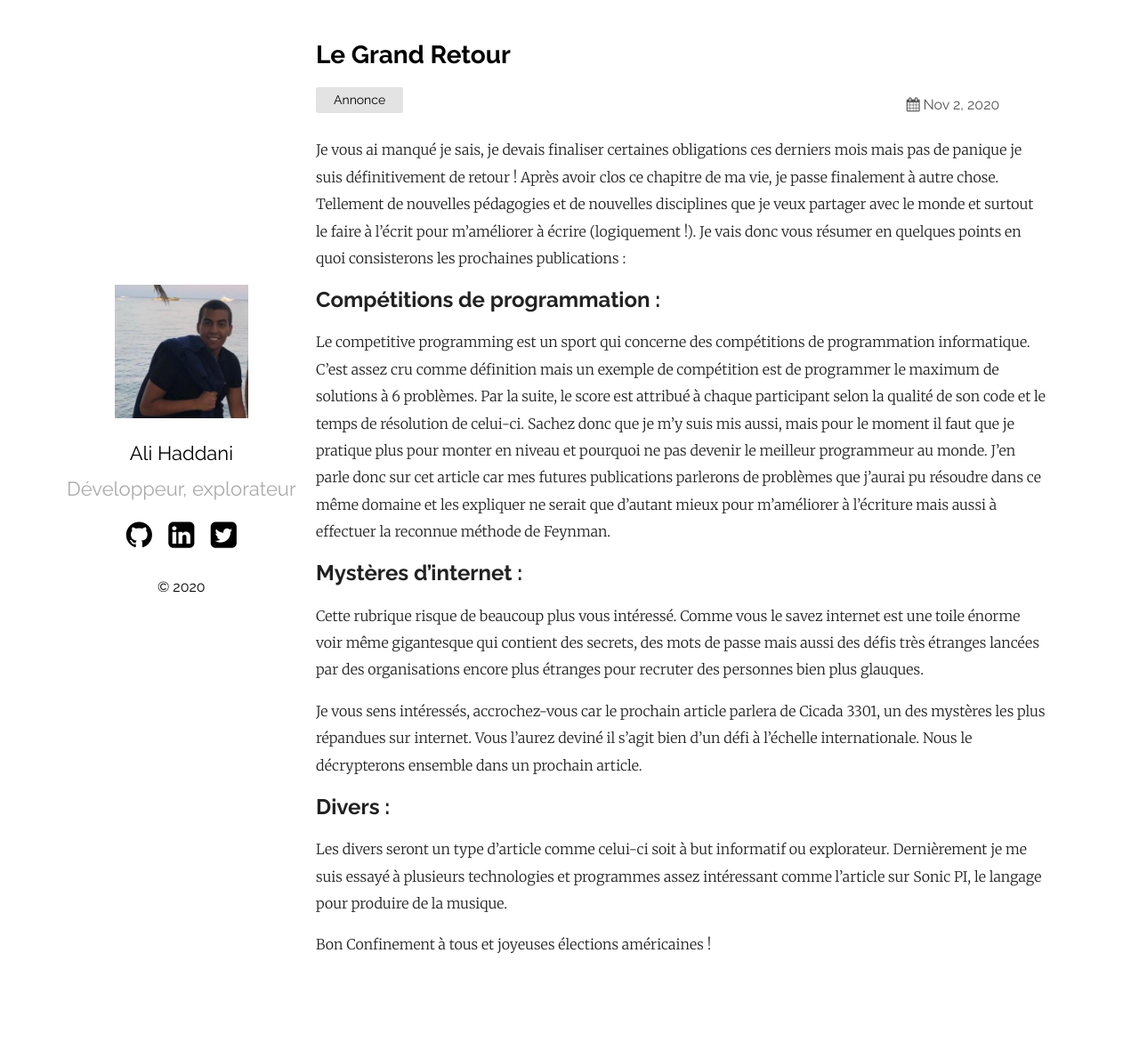
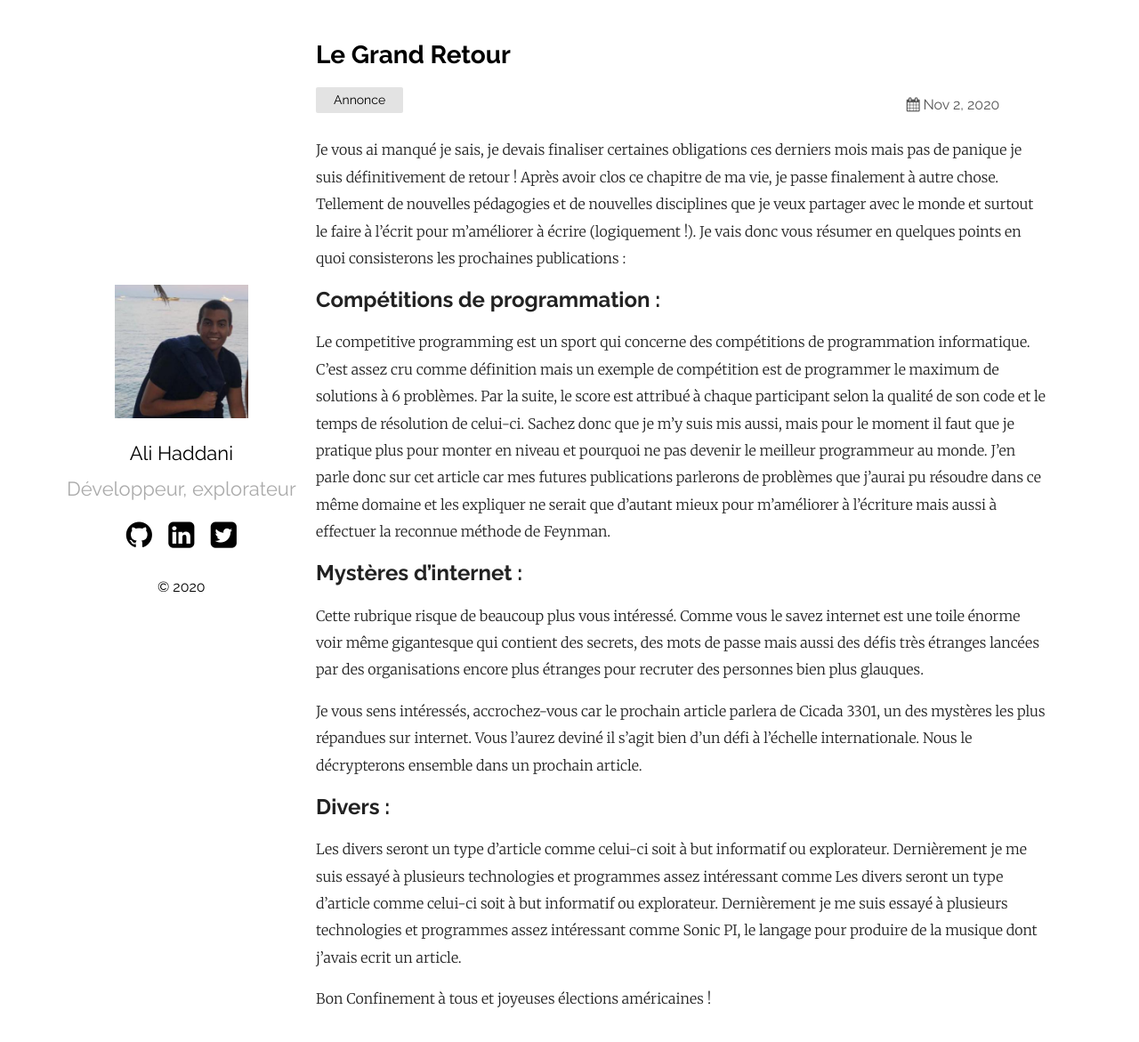
Before and after one commit to krandor305/aliblog, a Jekyll site: the page built from _posts/2020-11-03-Retour.markdown, in a window 1280 px wide and 1183 px high. Shown: the top 1171 px of the window at 89% size. Built offline with Jekyll 4.4.1, drawn with Linux system fonts in a browser that asks for light colours.

Commit message:
article 4

```diff
--- a/_posts/2020-11-03-Retour.markdown
+++ b/_posts/2020-11-03-Retour.markdown
@@ -4,6 +4,8 @@ title:  "Le Grand Retour"
 date:   2020-11-03 00:00:00 +0530
 categories: Annonce
 ---
+
+
 
 Je vous ai manqué je sais, je devais finaliser certaines obligations ces derniers mois mais pas de panique je suis définitivement de retour !
 Après avoir clos ce chapitre de ma vie, je passe finalement à autre chose. Tellement de nouvelles pédagogies et de nouvelles disciplines que je veux partager avec le monde et surtout le faire à l’écrit pour m’améliorer à écrire (logiquement !).
@@ -22,6 +24,6 @@ Je vous sens intéressés, accrochez-vous car le prochain article parlera de Cic
 
 ## Divers :
 
-Les divers seront un type d’article comme celui-ci soit à but informatif ou explorateur. Dernièrement je me suis essayé à plusieurs technologies et programmes assez intéressant comme l’article sur Sonic PI, le langage pour produire de la musique.
+Les divers seront un type d’article comme celui-ci soit à but informatif ou explorateur. Dernièrement je me suis essayé à plusieurs technologies et programmes assez intéressant comme Les divers seront un type d’article comme celui-ci soit à but informatif ou explorateur. Dernièrement je me suis essayé à plusieurs technologies et programmes assez intéressant comme Sonic PI, le langage pour produire de la musique dont j'avais ecrit un article.
 
 Bon Confinement à tous et joyeuses élections américaines !
```
